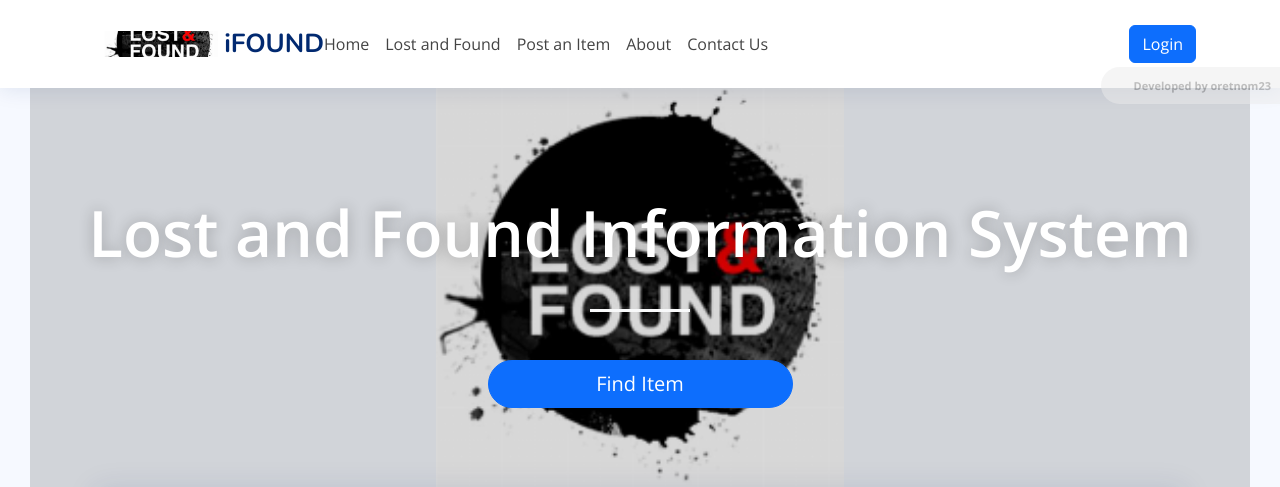
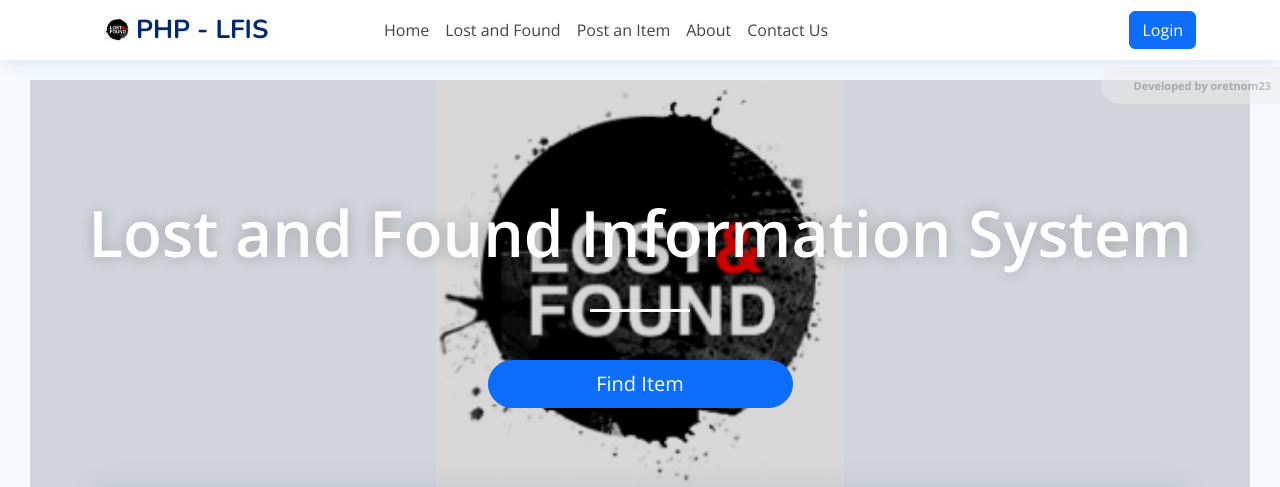
Before and after one commit to adibelliabdullah5/lost-and-found-web, a PHP site: page /php-lfis/ in a window 1280 px wide. Shown: the top 487 px of the page. Run offline with PHP 8.4, Linux system fonts and the light colour scheme; data comes from the database, SQL or seed files in the repository; some libraries are stand-ins or nearby versions.

Commit message:
Revert header title/logo changes; remove header logo CSS

```diff
--- a/assets/css/custom.css
+++ b/assets/css/custom.css
@@ -175,25 +175,3 @@ table.dataTable td {
     color: #ff771d !important;
     text-shadow: 0 0 1px rgba(0,0,0,0.2);
 }
-
-/* Make the header logo fill the entire header area (left side) */
-header#header.header {
-    height: 88px; /* adjust if your header is taller/shorter */
-}
-header#header .container-lg {
-    height: 100%;
-    display: flex;
-    align-items: center;
-}
-header#header .logo {
-    height: 100%;
-    width: 220px; /* logo column width; adjust as needed */
-    display: flex;
-    align-items: center;
-}
-header#header .logo img{
-    width: 100%;
-    height: 100%;
-    object-fit: cover; /* cover the whole logo area */
-    display: block;
-}
--- a/inc/topBarNav.php
+++ b/inc/topBarNav.php
@@ -3,8 +3,8 @@
   <div class="container-lg d-flex justify-content-between px-4">
     <div class="d-flex align-items-center justify-content-between">
       <a href="<?= base_url ?>" class="logo d-flex align-items-center">
-        <img src="<?= validate_image('assets/img/neww.jpeg') ?>" alt="iFOUND Logo">
-        <span class="d-none d-lg-block">iFOUND</span>
+        <img src="<?= validate_image($_settings->info('logo')) ?>" alt="System Logo">
+        <span class="d-none d-lg-block"><?= $_settings->info('short_name') ?></span>
       </a>
     </div><!-- End Logo -->
     <nav class="header-nav me-auto">
```
